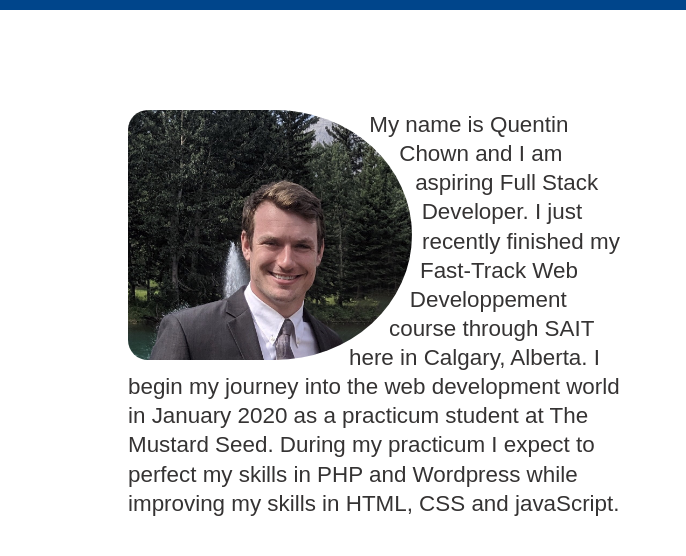
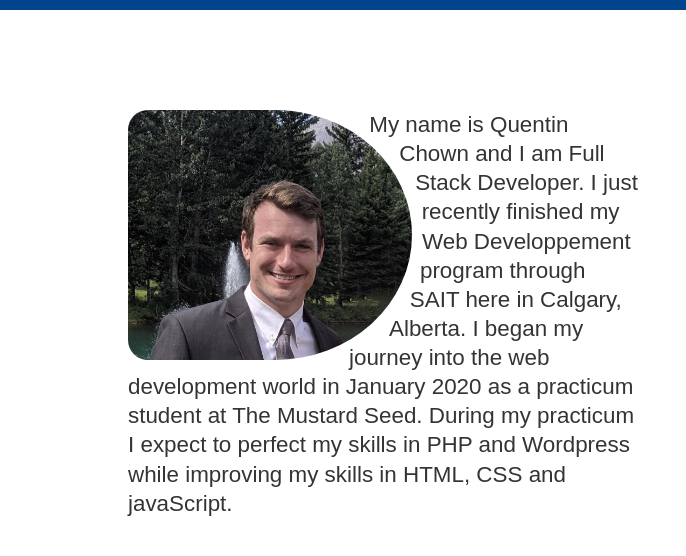
Before and after one commit to Qchown31/qchown31.github.io, a website: page index.html in a window 1280 px wide. Shown: the part 244-800 px from the top of the page, 0-686 px from the left. Drawn offline with nearby package versions, Linux system fonts and the light colour scheme; no server answers; a web font is replaced by a local one.

Commit message:
Update index.html

```diff
--- a/index.html
+++ b/index.html
@@ -64,7 +64,7 @@
 <div id="about-grid">
   <div id="about-text hide">
     <img id="Qchown" class="hide" src="/assets/images/Qchown.jpg" alt="">
-    <p id="about-qchown" class="hide" >My name is Quentin Chown and I am aspiring Full Stack Developer. I just recently finished my Fast-Track Web Developpement course through SAIT here in Calgary, Alberta. I begin my journey into the web development world in January 2020 as a practicum student at The Mustard Seed. During my practicum I expect to perfect my skills in PHP and Wordpress while improving my skills in HTML, CSS and javaScript. </p>
+    <p id="about-qchown" class="hide" >My name is Quentin Chown and I am Full Stack Developer. I just recently finished my Web Developpement program through SAIT here in Calgary, Alberta. I began my journey into the web development world in January 2020 as a practicum student at The Mustard Seed. During my practicum I expect to perfect my skills in PHP and Wordpress while improving my skills in HTML, CSS and javaScript. </p>
   </div>
     <div class="About" >
       <ul class="Detail">
```
